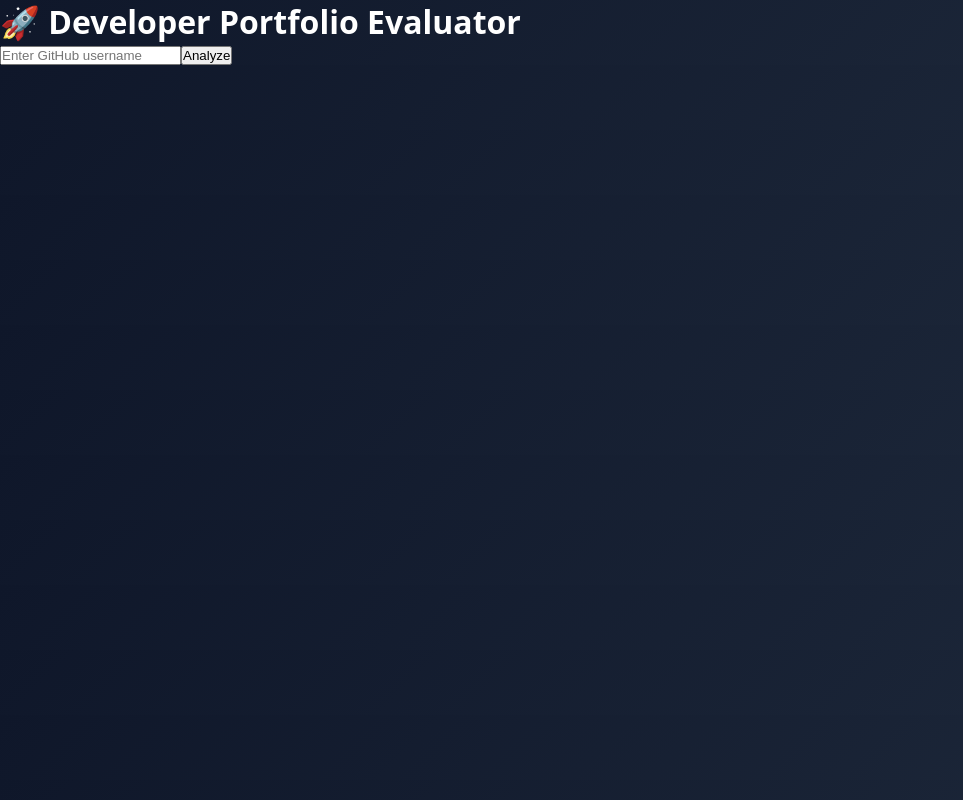
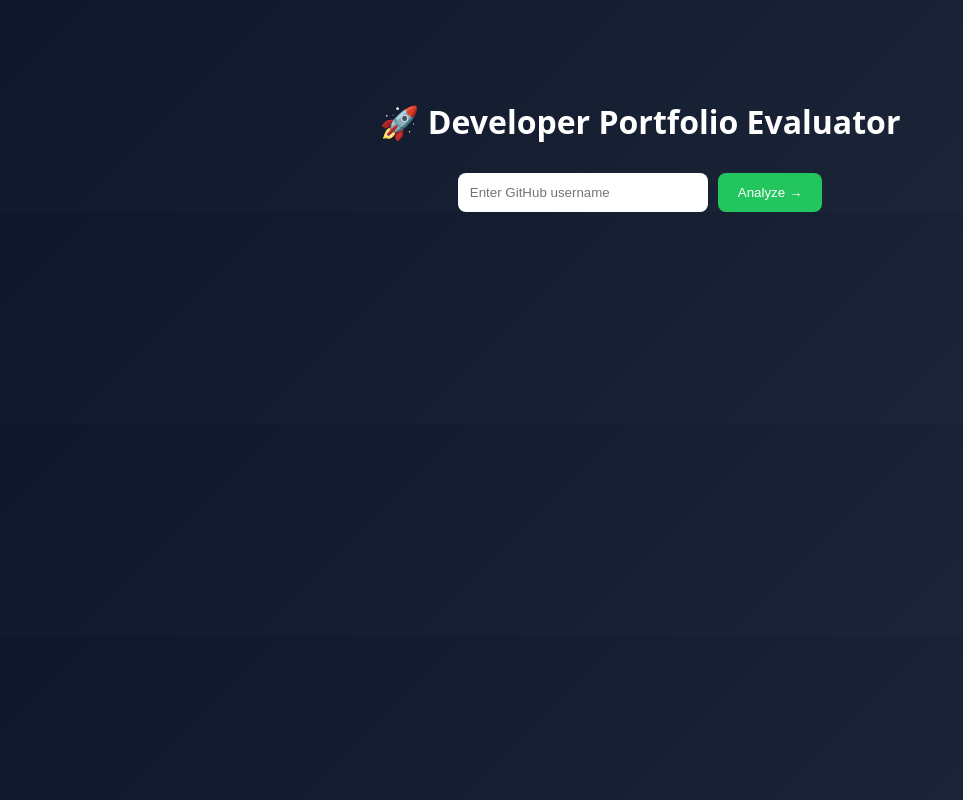
Before and after one commit to VidapanakalSwetha/ThaniyaTechnologies_VTU_Internship_2026, a React (Vite) app in the folder Developer-Portfolio-Evaluator/client/: page / in a window 1280 px wide. Shown: the whole page, without its empty margins (0-963 px from the left). Built offline with nearby package versions, Linux system fonts and the light colour scheme; the HTML template or start-up script is replaced by a standard one.

Commit message:
Day 15: Added routing with separate home and report pages using React Router

```diff
--- a/Developer-Portfolio-Evaluator/client/src/App.jsx
+++ b/Developer-Portfolio-Evaluator/client/src/App.jsx
@@ -1,5 +1,5 @@
 import { Routes, Route } from "react-router-dom";
-import Home from "./pages/Home";
+import Home from "./Home";
 import Report from "./pages/Report";
 
 function App() {
--- /dev/null
+++ b/Developer-Portfolio-Evaluator/client/src/Home.jsx
@@ -0,0 +1,50 @@
+import { useState } from "react";
+import { useNavigate } from "react-router-dom";
+
+function Home() {
+  const [username, setUsername] = useState("");
+  const navigate = useNavigate();
+
+  const handleSearch = () => {
+    if (!username) return;
+    navigate(`/report/${username}`);
+  };
+
+  return (
+    <div style={{ textAlign: "center", paddingTop: "100px" }}>
+      <h1>🚀 Developer Portfolio Evaluator</h1>
+
+      <div style={{ marginTop: "30px" }}>
+        <input
+          type="text"
+          placeholder="Enter GitHub username"
+          value={username}
+          onChange={(e) => setUsername(e.target.value)}
+          style={{
+            padding: "12px",
+            width: "250px",
+            borderRadius: "8px",
+            border: "none",
+            marginRight: "10px",
+          }}
+        />
+
+        <button
+          onClick={handleSearch}
+          style={{
+            padding: "12px 20px",
+            borderRadius: "8px",
+            border: "none",
+            background: "#22c55e",
+            color: "white",
+            cursor: "pointer",
+          }}
+        >
+          Analyze →
+        </button>
+      </div>
+    </div>
+  );
+}
+
+export default Home;
```
